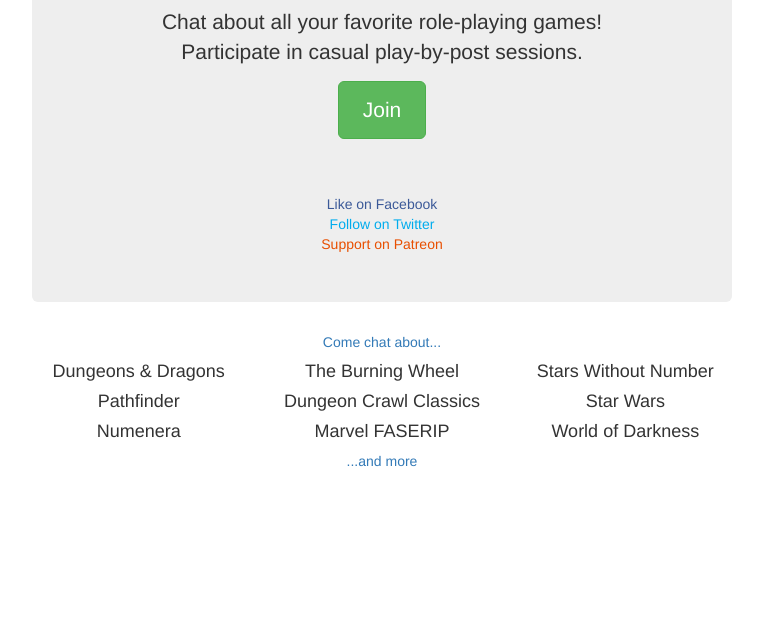
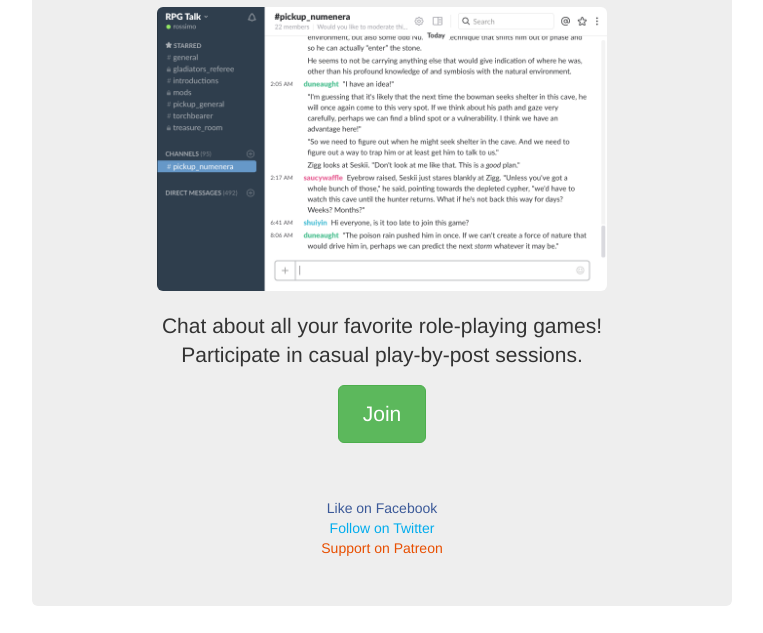
Before and after one commit to t-var-s/rpg_talk_site, a plain HTML site: page index.html in a window 1280 px wide. Shown: the part 160-793 px from the top of the page, without its empty margins (258-1021 px from the left). Drawn offline with nearby package versions, Linux system fonts and the light colour scheme.

Commit message:
Added sreenshot

```diff
--- a/index.html
+++ b/index.html
@@ -18,6 +18,7 @@
     <div class="container text-center">
       <div class="jumbotron">
         <h1>RPG Talk</h1>
+        <a href="screenshot.png"><img class="img-rounded" src="screenshot.png" width="450"/></a><br/><br/>
         <p class="lead">Chat about all your favorite role-playing games!<br/>Participate in casual play-by-post sessions.</p>
         <p>
           <a class="btn btn-lg btn-success" href="http://slack.rpg-talk.com" role="button">Join</a>
```
Also changed, not shown: screenshot.png (added).
